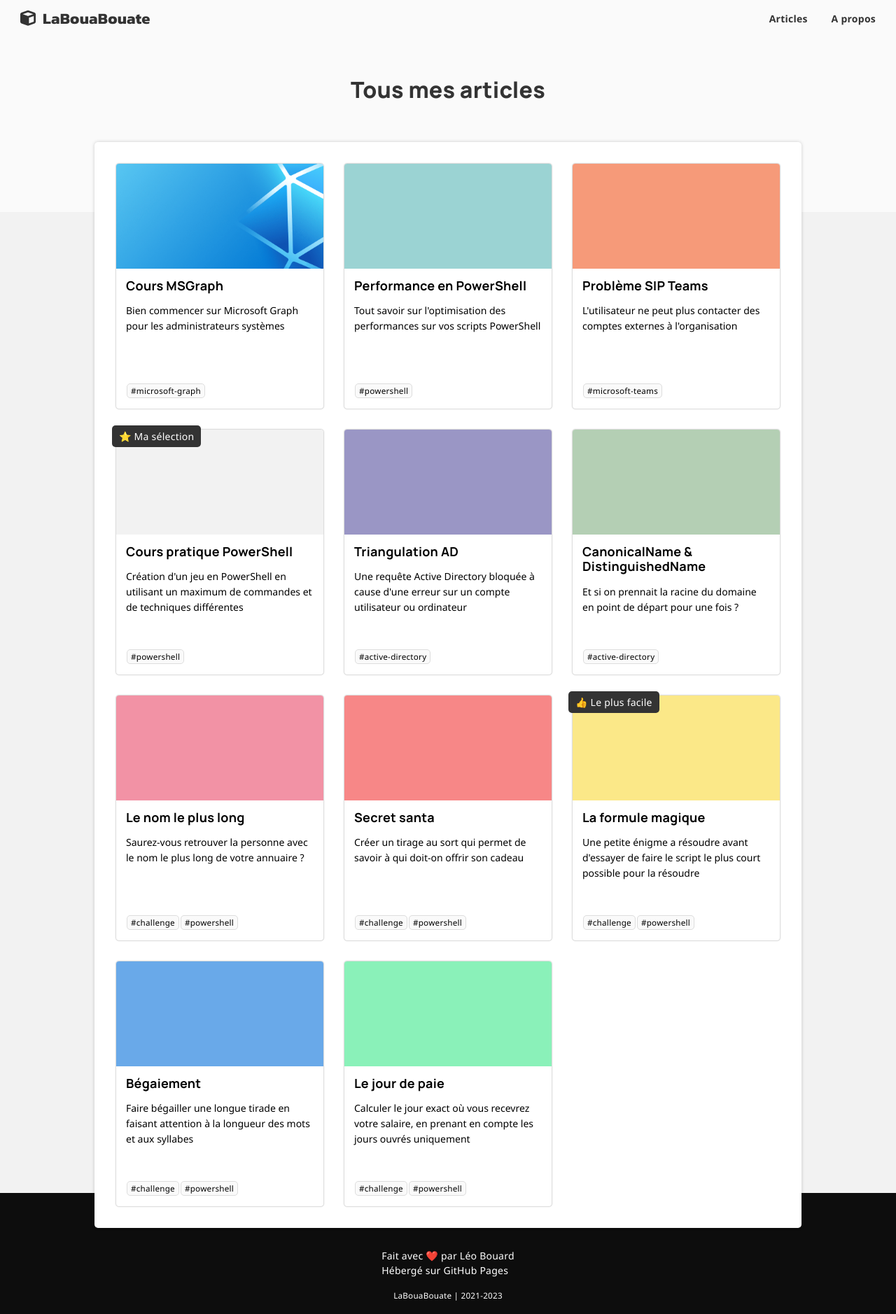
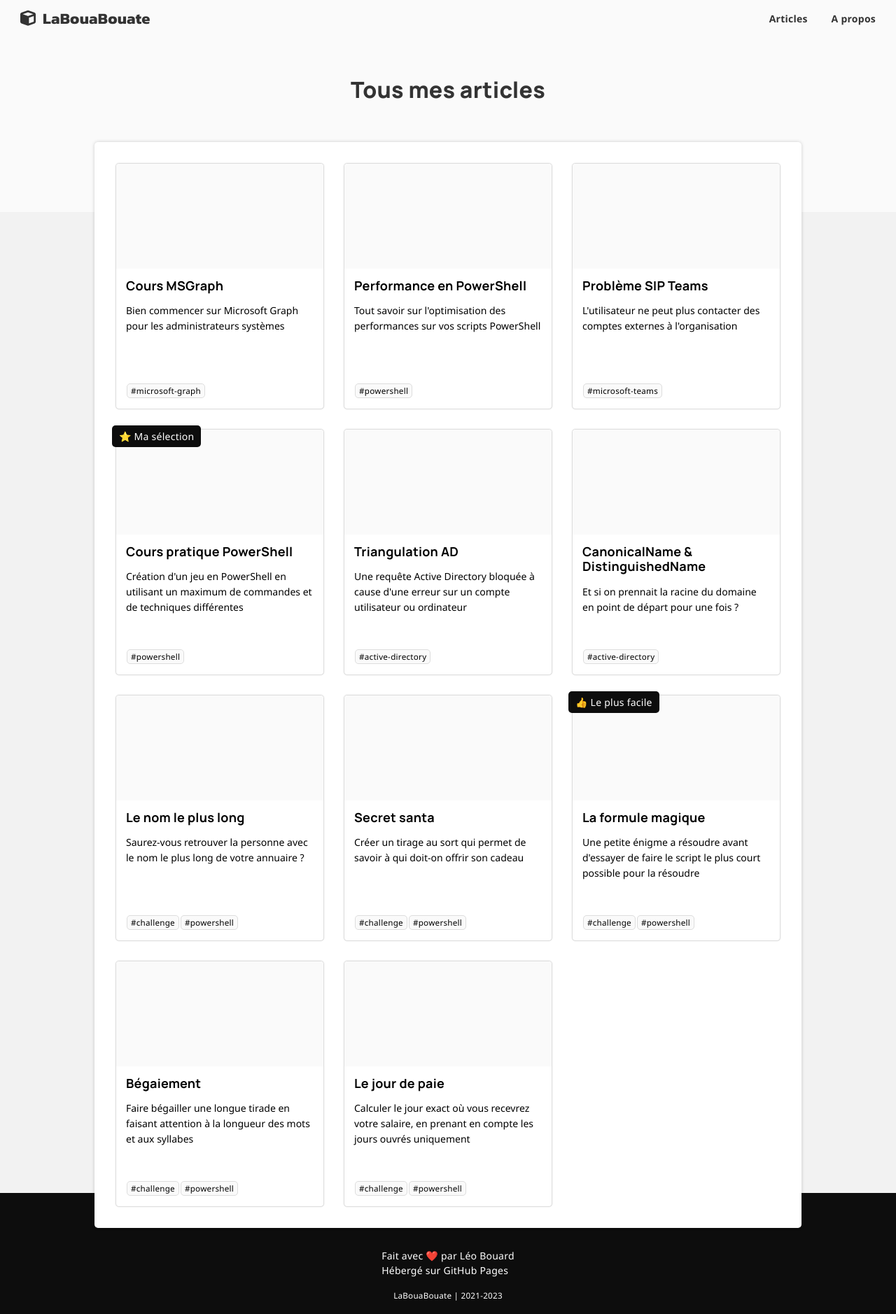
Before and after one commit to leobouard/leobouard.github.io, a Jekyll site: the page built from blog.md, in a window 1280 px wide. Shown: the whole page at 70% size. Built offline with Jekyll 4.4.1, drawn with Linux system fonts in a browser that asks for light colours; nearby versions of some CDN libraries; some web fonts are replaced.

Commit message:
Variabilisation des couleurs

```diff
--- a/assets/css/posts.scss
+++ b/assets/css/posts.scss
@@ -10,8 +10,8 @@
 
 span.articlePill {
     position: absolute;
-    background: #333;
-    color: #fff;
+    background: var(--footerbg);
+    color: var(--footer);
     z-index: 1;
     margin: -5px;
     padding: 5px 10px;
@@ -24,7 +24,7 @@
     border-radius: 5px;
     border: var(--border);
     box-shadow: 0 0 1px 0 #00000040;
-    color: #000;
+    color: var(--text);
     overflow: hidden;
     position: relative;
     transition: all 150ms ease-in-out;
@@ -64,7 +64,7 @@
 }
 
 div.articleThumbnail {
-    background: var(--bodybg);
+    background: var(--accentbg);
     height: 150px;
     display: flex;
     justify-content: center;
@@ -117,7 +117,7 @@
     flex-direction: column;
     align-items: center;
     justify-content: center;
-    background: #ffc862;
+    background: var(--accentbg);
     user-select: none;
     width: 100%;
     z-index: -1;
@@ -135,7 +135,6 @@
 
 div.information {
     background-color: #CDE0F4;
-    color: #0F2843;
     padding: 15px;
     border-radius: 5px;
     margin: 15px 0px;
@@ -169,13 +168,13 @@
 
     span {
         font-weight: 400;
-        color: #000;
+        color: var(--text);
     }
 }
 
 div.summary > a:hover {
     text-decoration: none;
-    background: #fafafa;
+    background: var(--accentbg);
 
     h3 {
         text-decoration: underline;
@@ -183,13 +182,13 @@
 
     span {
         text-decoration: none;
-        color: #000;
+        color: var(--text);
     }
 }
 
 div.summary > span {
     font-weight: 400;
-    color: #000;
+    color: var(--text);
 }
 
 .div_topnav_buttons, .div_bottomnav_buttons {
@@ -207,7 +206,7 @@
 }
 
 .div_topnav_buttons > a {
-    color: #333;
+    color: var(--title);
     border: var(--border);
 }
 
@@ -255,7 +254,7 @@
     height: 35px;
     width: 35px;
     background-color: #fff;
-    color: #333;
+    color: var(--title);
     font-size: 15px;
     margin: 5px;
     justify-content: center;
@@ -267,7 +266,7 @@
 div.side_buttons > a:hover {
     background-color: #fafafa;
     text-decoration: none;
-    color: #000;
+    color: var(--text);
 }
 
 a.solution {
@@ -279,7 +278,8 @@
 }
 
 a.solution:hover {
-    background: linear-gradient(45deg, #E4E4F1, #FEFAEC);
+    background: var(--secondary);
+    color: var(--primary);
 }
 
 section.recommandation {
--- a/blog.md
+++ b/blog.md
@@ -11,7 +11,8 @@
         <a class="noDecoration" href="{{ post.id }}">
             {% if post.capsule %}<span class="articlePill">{{ post.capsule }}</span>{% endif %}
             <article>
-                <div class="articleThumbnail" {% if post.background %} style="background: {{post.background}}; background-size: cover;" {% endif %}>
+                <div class="articleThumbnail">
+
                 </div>
                 <span class="articleTitle">{{ post.title }}</span>
                 <span class="articleDescription">{{ post.description }}</span>
```
